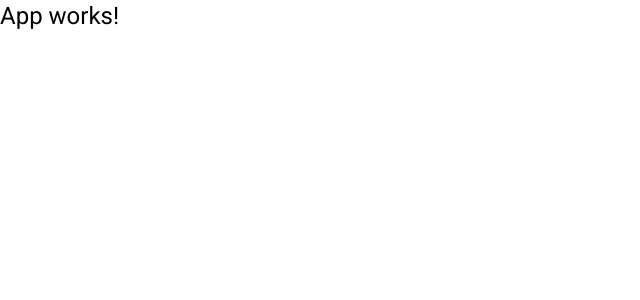
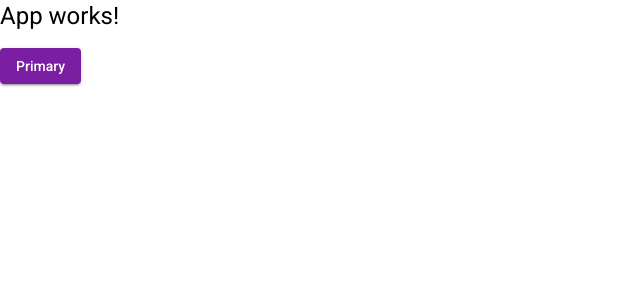
Before and after one commit to saulocapistrano/HelpDesk-Front, an Angular app: page / in a window 1280 px wide. Shown: the top 300 px of the page, without its empty margins (0-640 px from the left). Built offline with nearby package versions, Linux system fonts and the light colour scheme.

Commit message:
inserido imports utilizado no projeto

```diff
--- a/src/app/app.component.html
+++ b/src/app/app.component.html
@@ -1 +1,2 @@
 <h1>App works!</h1>
+<button mat-raised-button color="primary">Primary</button>
```
Also changed, not shown: src/app/app.module.ts (+41 -1 lines).
